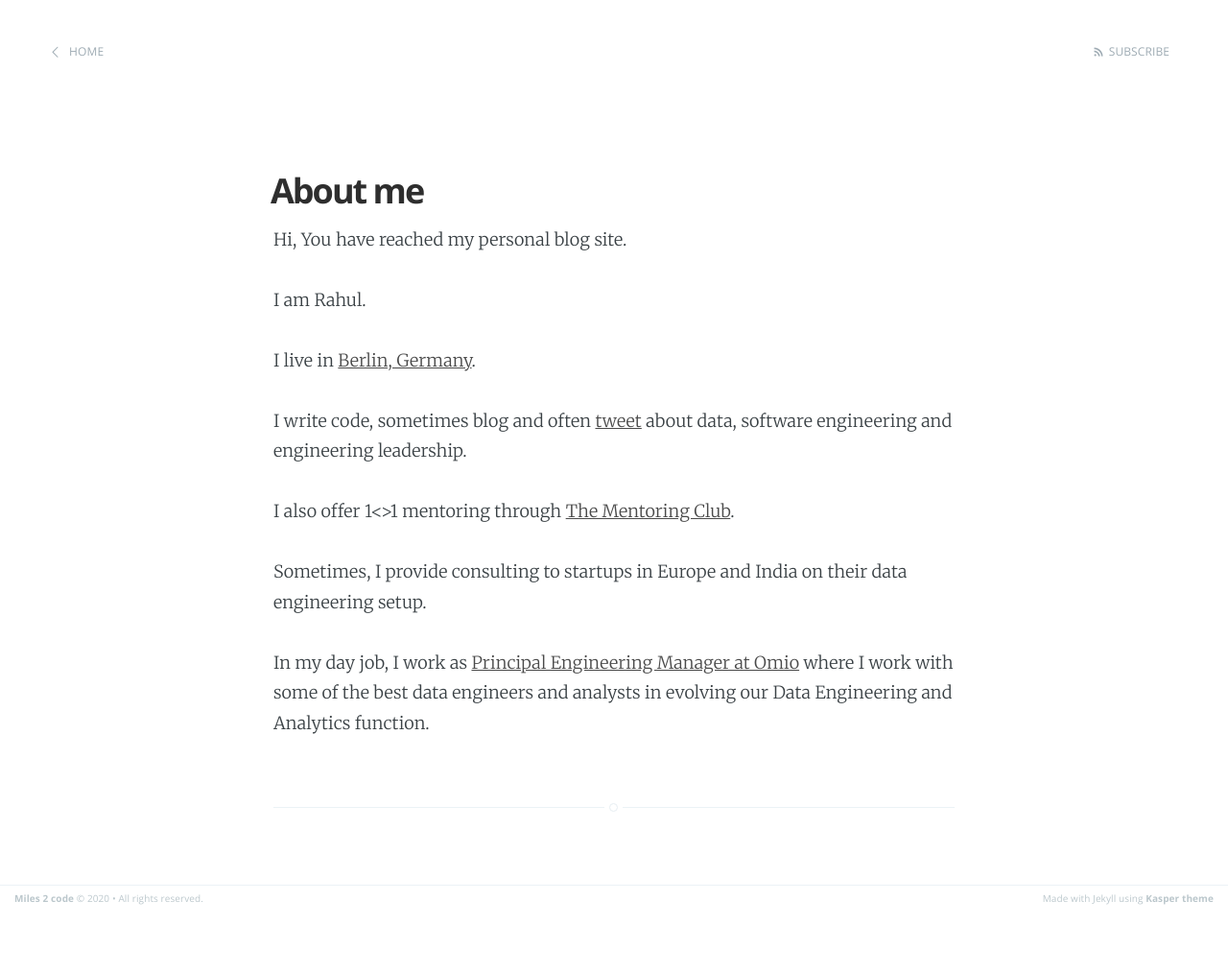
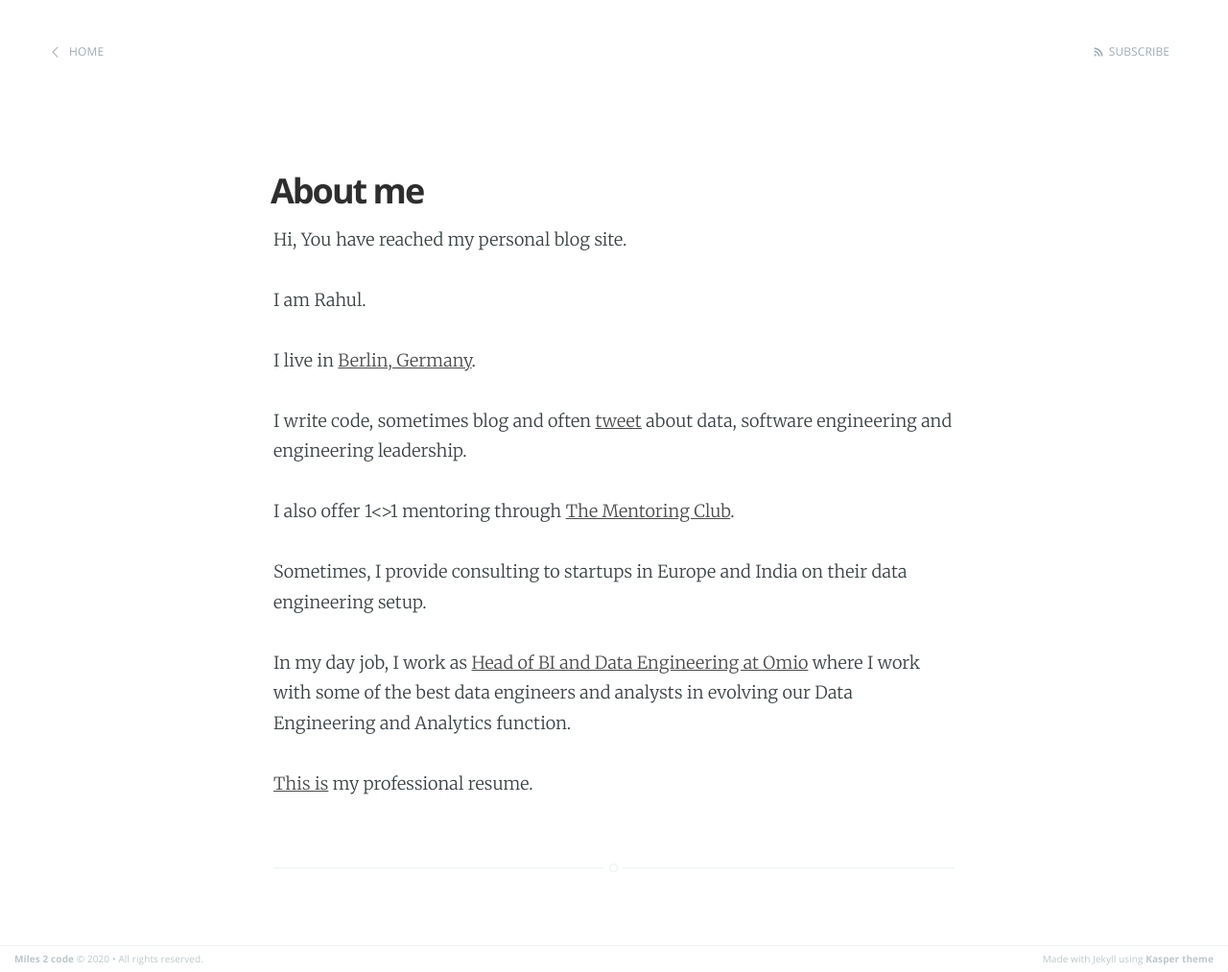
Before and after one commit to rahulj51/miles2code.github.io, a Jekyll site: the page built from about.md, in a window 1280 px wide. Shown: the whole page at 96% size. Built offline with Jekyll 4.4.1, drawn with Linux system fonts in a browser that asks for light colours; before the commit the page ends 950 px from its top, so only the background shows below that.

Commit message:
Added professional resume

```diff
--- a/about.md
+++ b/about.md
@@ -15,4 +15,6 @@ I also offer 1<>1 mentoring through [The Mentoring Club](https://www.mentoring-c
 
 Sometimes, I provide consulting to startups in Europe and India on their data engineering setup.
 
-In my day job, I work as [Principal Engineering Manager at Omio](https://www.linkedin.com/in/rahul-jain-83055b45/) where I work with some of the best data engineers and analysts in evolving our Data Engineering and Analytics function.
+In my day job, I work as [Head of BI and Data Engineering at Omio](https://www.linkedin.com/in/rahul-jain-83055b45/) where I work with some of the best data engineers and analysts in evolving our Data Engineering and Analytics function.
+
+[This is](/assets/resume/rahul-resume.pdf) my professional resume.
```
